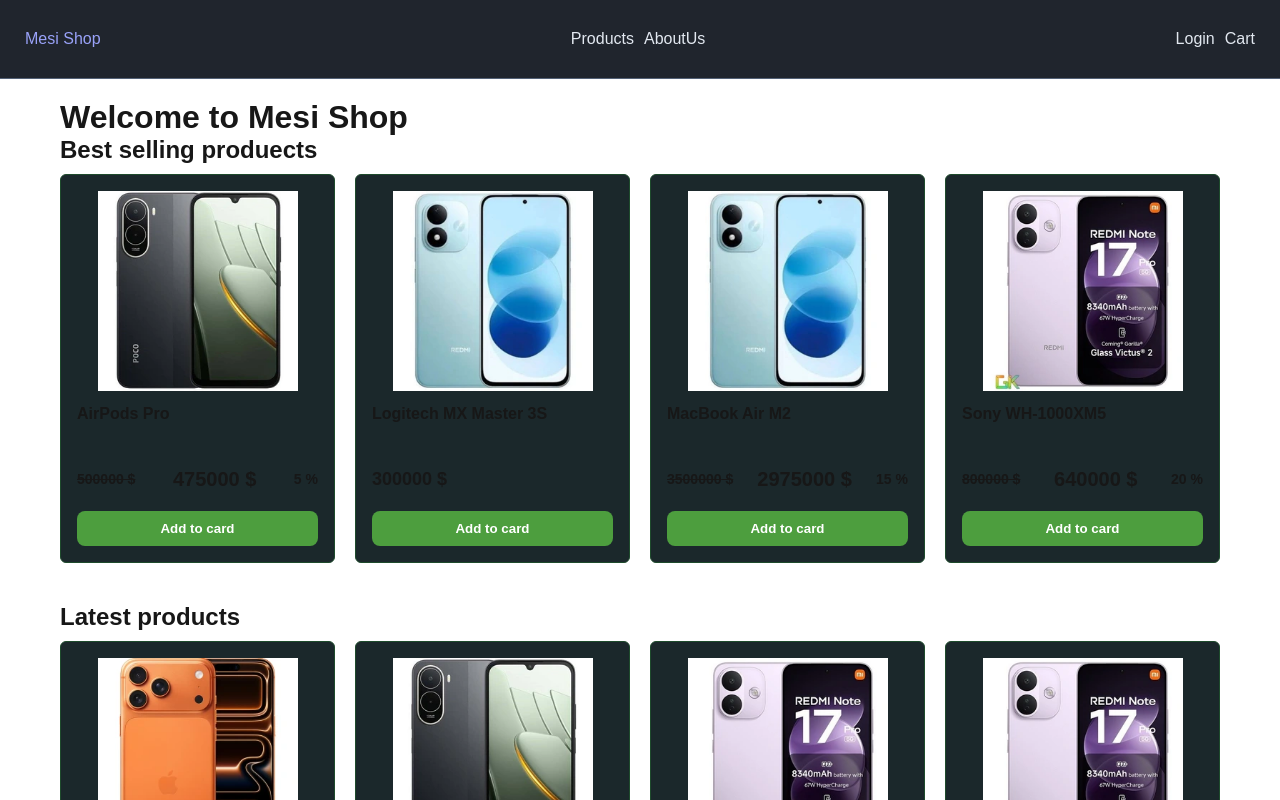
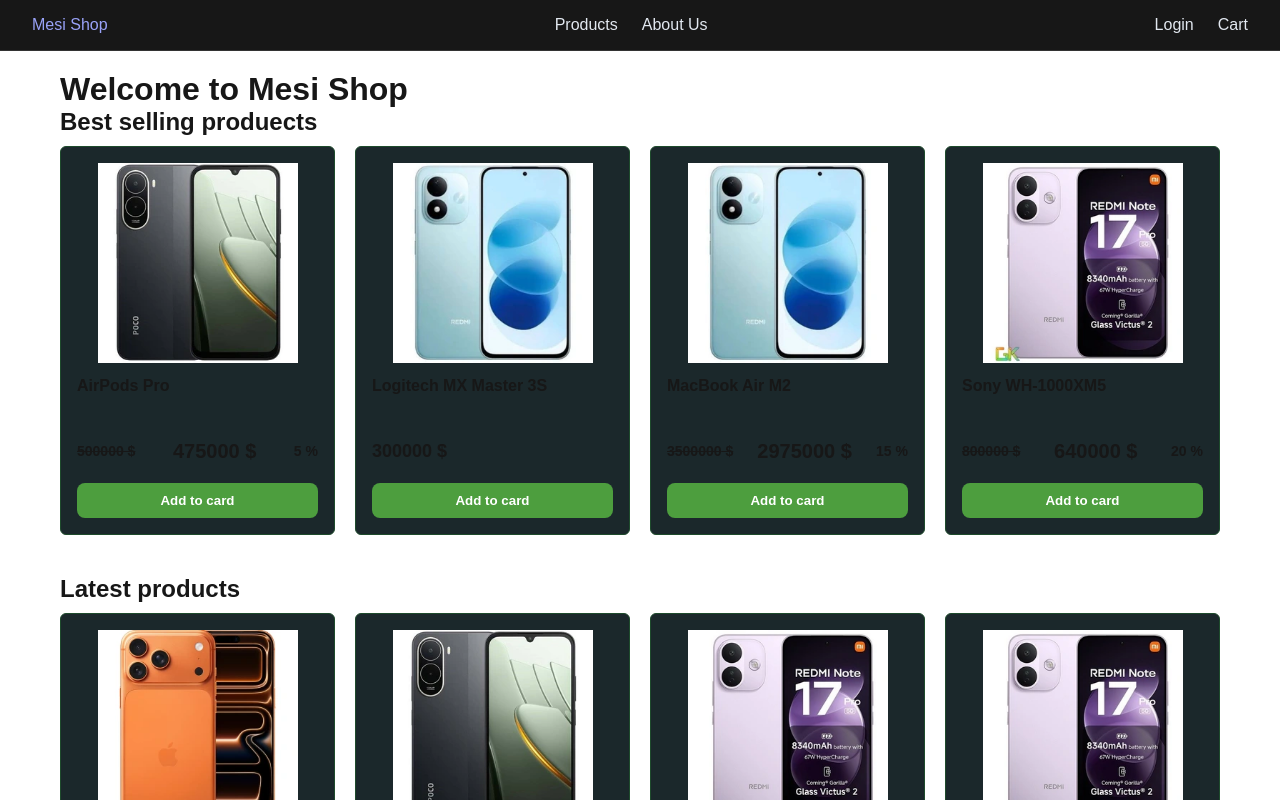
Before and after one commit to maisam-ameri/mesishop-nextjs, a Next.js app: page / in a window 1280 px wide. Shown: the top 800 px of the page. Built offline with nearby package versions, Linux system fonts and the light colour scheme.

Commit message:
style: improve navbar layout and spacing

```diff
--- a/src/app/globals.css
+++ b/src/app/globals.css
@@ -205,12 +205,28 @@
 
 .navbar {
   display: flex;
-  background-color: #20252D;
+  align-items: center;
   justify-content: space-between;
+  gap: 32px;
+  padding: 16px 32px;
+  background: #171717;
+  border-bottom: 1px solid #333;
+}
+
+.navbar-brand,
+.navbar-links,
+.navbar-actions {
+  display: flex;
   align-items: center;
-  padding: 30px 25px;
-  border-bottom: 1px solid #536176;
+  gap: 24px;
+}
 
+.navbar-links {
+  justify-content: center;
+}
+
+.navbar-actions {
+  justify-content: flex-end;
 }
 
 .navbar a {
--- a/src/components/navbar.tsx
+++ b/src/components/navbar.tsx
@@ -16,7 +16,7 @@
 export default function Navbar() {
     const { totalItems } = useCart();
     const pathName = usePathname();
-    const {user} = useAuth();
+    const { user } = useAuth();
 
     function createNavItem(title: string, href: string) {
         const cartLinkClass = href === "/cart" ? "cart-link" : "";
@@ -31,20 +31,20 @@
     }
     return (
         <nav className="navbar">
-            <div className="navbar-item">
+            <div className="navbar-brand">
                 {createNavItem("Mesi Shop", "/")}
             </div>
 
-            <div className="navbar-item">
+            <div className="navbar-links">
+                {createNavItem("Products", "/products")}
+                {createNavItem("About Us", "/aboutus")}
+            </div>
 
-                {createNavItem("Products", "/products")}
-                {createNavItem("AboutUs", "/aboutus")}
-            </div>
-            <div className="navbar-item">
+            <div className="navbar-actions">
+                {user
+                    ? createNavItem(user.email, "/profile")
+                    : createNavItem("Login", "/login")}
 
-                {user
-                ? createNavItem(user.email, "/profile")
-                : createNavItem("Login", "/login")}
                 {createNavItem("Cart", "/cart")}
             </div>
         </nav>
```
